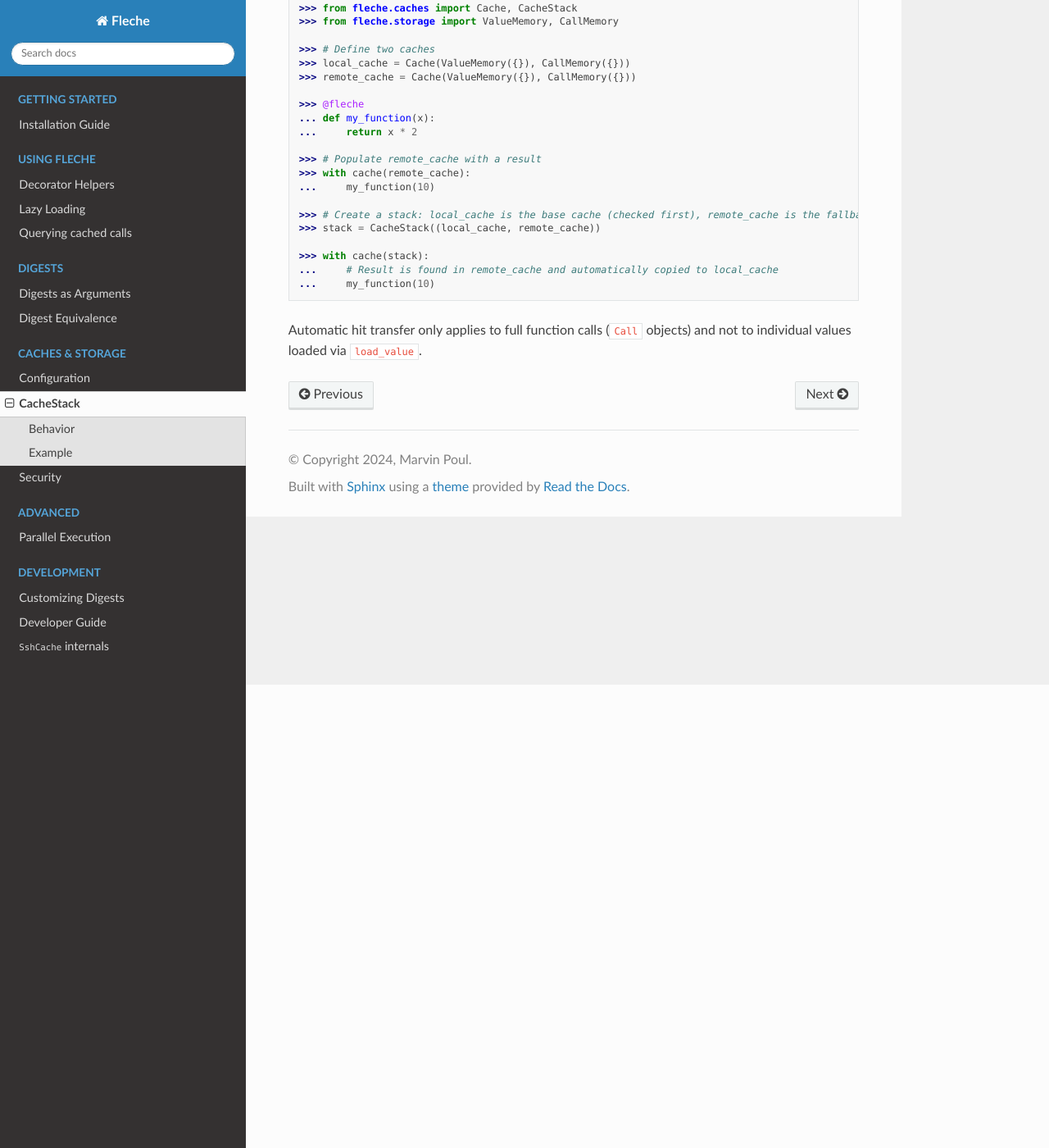
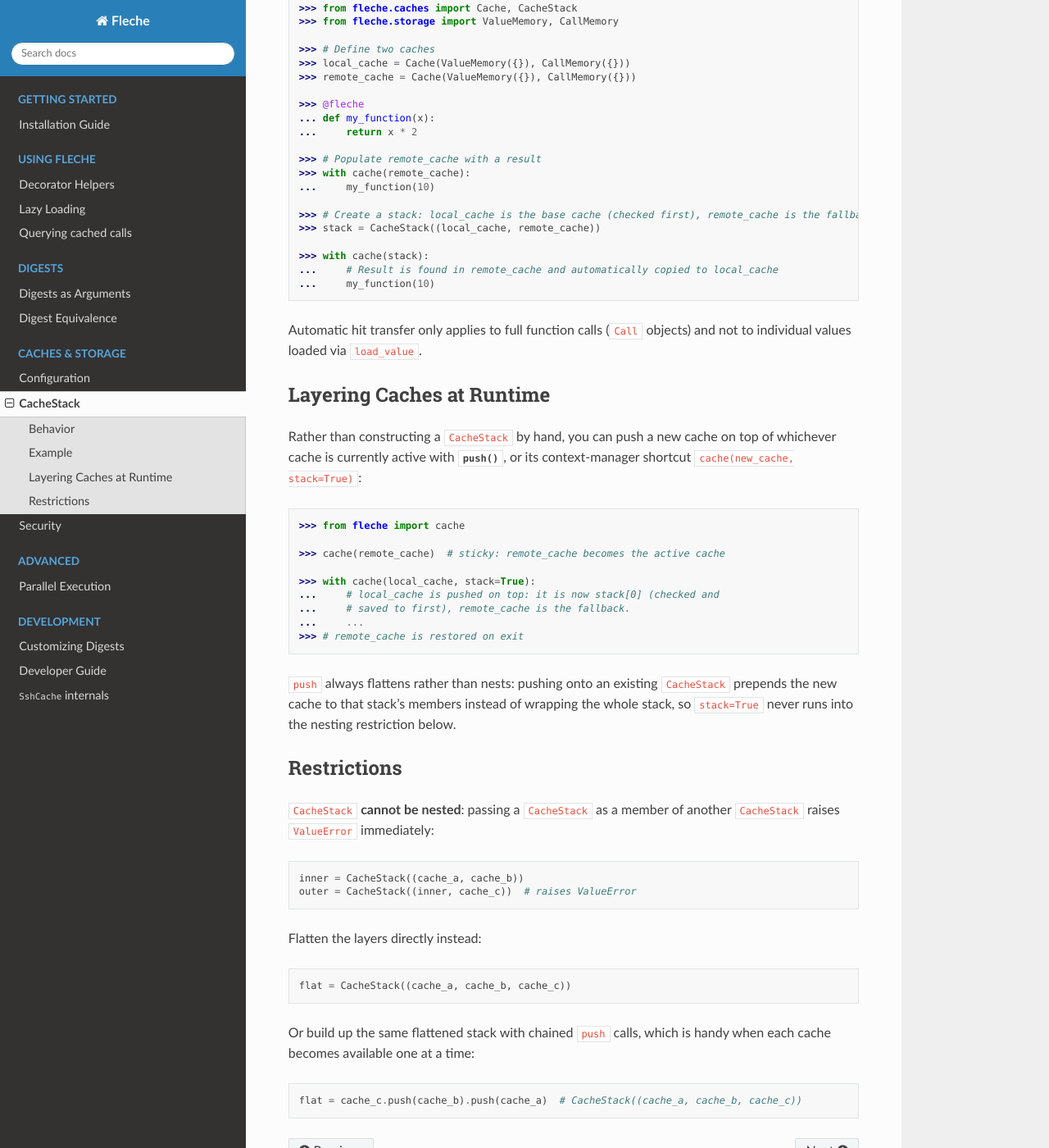
Before and after one commit to pmrv/fleche, a Sphinx documentation site: the page built from docs/storage/cache_stack.rst, in a window 1280 px wide and 1400 px high, scrolled down 565 px. Shown: the whole window at 82% size. Built offline with Sphinx 7.4.7 and the Read the Docs theme 3.1.0, drawn with Linux system fonts in a browser that asks for light colours; pages that are not in the unit, such as notebooks, are missing from menus.

```diff
--- a/docs/storage/cache_stack.rst
+++ b/docs/storage/cache_stack.rst
@@ -41,3 +41,44 @@ Example
     ...     my_function(10)
 
 Automatic hit transfer only applies to full function calls (``Call`` objects) and not to individual values loaded via ``load_value``.
+
+Layering Caches at Runtime
+---------------------------
+
+Rather than constructing a ``CacheStack`` by hand, you can push a new cache on top of
+whichever cache is currently active with :meth:`~fleche.caches.BaseCache.push`, or its
+context-manager shortcut ``cache(new_cache, stack=True)``:
+
+.. code-block:: pycon
+
+    >>> from fleche import cache
+
+    >>> cache(remote_cache)  # sticky: remote_cache becomes the active cache
+
+    >>> with cache(local_cache, stack=True):
+    ...     # local_cache is pushed on top: it is now stack[0] (checked and
+    ...     # saved to first), remote_cache is the fallback.
+    ...     ...
+    >>> # remote_cache is restored on exit
+
+``push`` always flattens rather than nests: pushing onto an existing ``CacheStack``
+prepends the new cache to that stack's members instead of wrapping the whole stack, so
+``stack=True`` never runs into the nesting restriction below.
+
+Restrictions
+------------
+
+``CacheStack`` **cannot be nested**: passing a ``CacheStack`` as a member of
+another ``CacheStack`` raises ``ValueError`` immediately::
+
+   inner = CacheStack((cache_a, cache_b))
+   outer = CacheStack((inner, cache_c))  # raises ValueError
+
+Flatten the layers directly instead::
+
+   flat = CacheStack((cache_a, cache_b, cache_c))
+
+Or build up the same flattened stack with chained ``push`` calls, which is handy when
+each cache becomes available one at a time::
+
+   flat = cache_c.push(cache_b).push(cache_a)  # CacheStack((cache_a, cache_b, cache_c))
```
